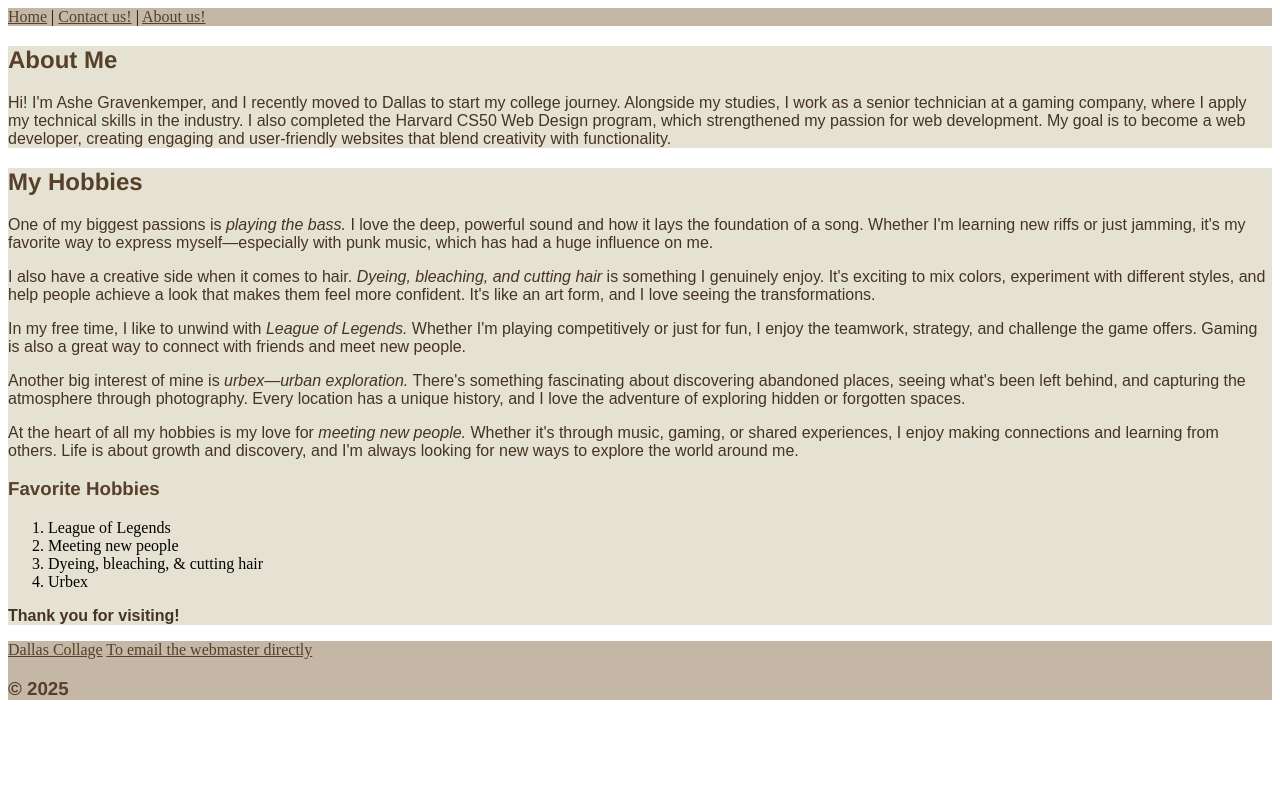
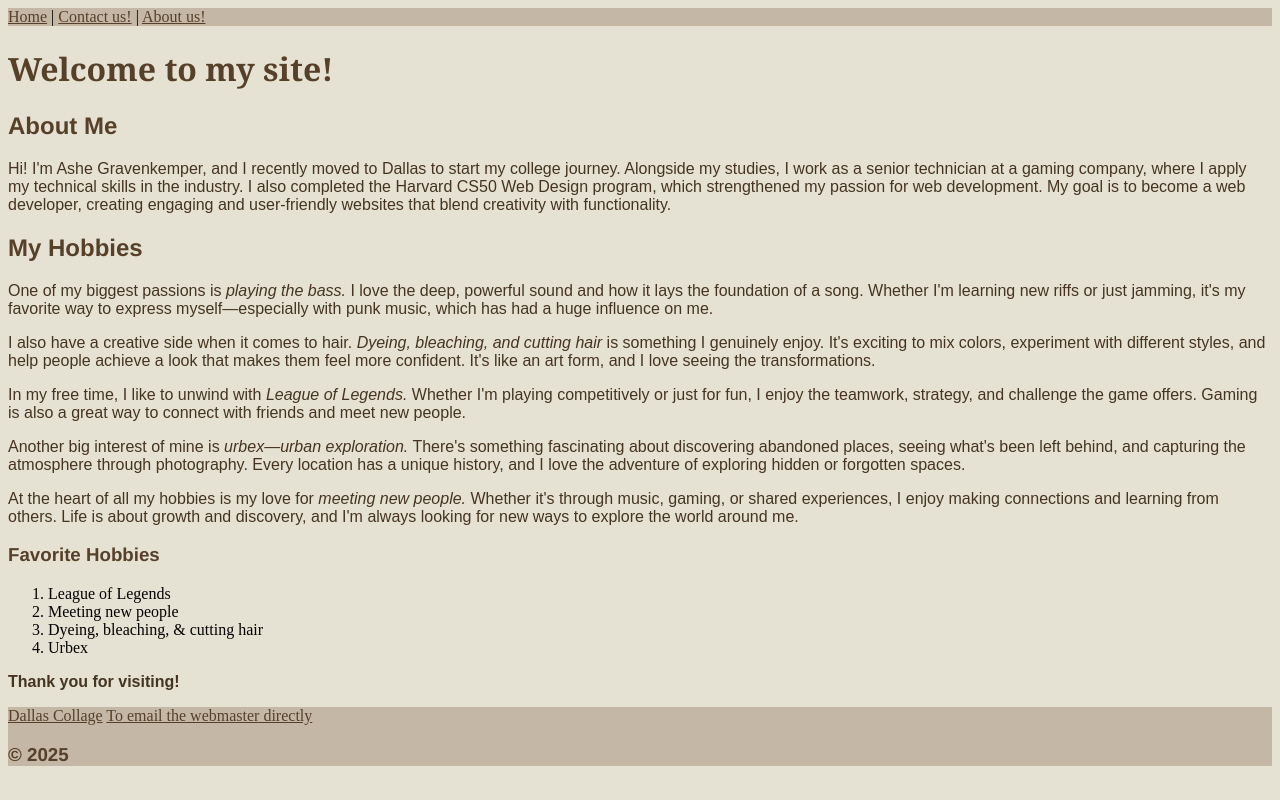
Before and after one commit to cinderiyi/web-tools, a plain HTML site: page index.html in a window 1280 px wide. Drawn offline with Linux system fonts and the light colour scheme.

Commit message:
init commit

```diff
--- a/index.html
+++ b/index.html
@@ -15,11 +15,12 @@
         <a href="contact-us.html">Contact us!</a> |
         <a href="about-us.html">About us!</a>
      </nav>
+     <header>
+        <h1>Welcome to my site!</h1>
+    </header>
     <main>
         <h2>About Me</h2>
         <p>Hi! I'm Ashe Gravenkemper, and I recently moved to Dallas to start my college journey. Alongside my studies, I work as a senior technician at a gaming company, where I apply my technical skills in the industry. I also completed the Harvard CS50 Web Design program, which strengthened my passion for web development. My goal is to become a web developer, creating engaging and user-friendly websites that blend creativity with functionality.</p>
-    </main>
-
         <section>
             <h2>My Hobbies</h2>
             <p>One of my biggest passions is <em>playing the bass.</em> I love the deep, powerful sound and how it lays the foundation of a song. Whether I'm learning new riffs or just jamming, it's my favorite way to express myself—especially with punk music, which has had a huge influence on me.</p>
@@ -46,6 +47,9 @@
             <a href="mailto:cydner2011ag@gmail.com" target="_blank"> To email the webmaster directly</a>
             <h3>&copy; 2025</h3>
          </footer>
+    </main>
+
+
 </body>
 
 </html>
--- a/style.css
+++ b/style.css
@@ -13,21 +13,18 @@
     a:active { color: #2e271f};
 
     header {
-        color: #dac292;
         background-color: #c4b7a6;
     }
 
-    section {
+    body {
         background-color: #e6e2d3;
-    }
-
-    main {
-        background-color: #e6e2d3;
-        margin: 0 auto 0 auto;
     }
 
     nav {
         background-color: #c4b7a6;
+        width: auto;
+        height: auto;
+
     }
 
     footer {
```
Also changed, not shown: team.html (added, +11 -0 lines). Lines whose indentation alone changed are shown as unchanged.
